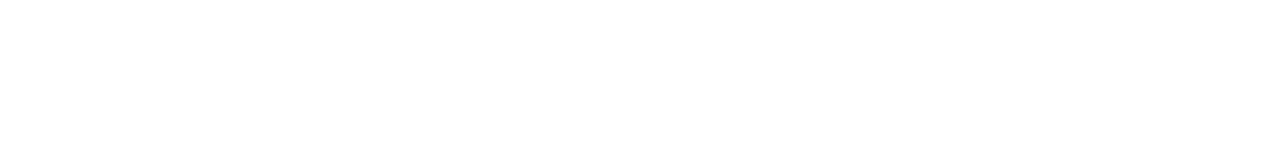
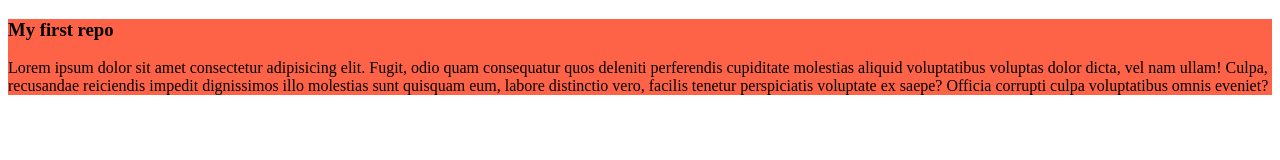
Before and after one commit to Sannidhya-Mehmud/my-first-github-repo, a plain HTML site: page index.html in a window 1280 px wide. Drawn offline with Linux system fonts and the light colour scheme.

Commit message:
first work

```diff
--- a/index.html
+++ b/index.html
@@ -4,8 +4,12 @@
     <meta charset="UTF-8">
     <meta name="viewport" content="width=device-width, initial-scale=1.0">
     <title>My First Github Repo</title>
+    <link rel="stylesheet" href="style.css">
 </head>
 <body>
-
+    <div>
+        <h3>My first repo </h3>
+        <p>Lorem ipsum dolor sit amet consectetur adipisicing elit. Fugit, odio quam consequatur quos deleniti perferendis cupiditate molestias aliquid voluptatibus voluptas dolor dicta, vel nam ullam! Culpa, recusandae reiciendis impedit dignissimos illo molestias sunt quisquam eum, labore distinctio vero, facilis tenetur perspiciatis voluptate ex saepe? Officia corrupti culpa voluptatibus omnis eveniet?</p>
+    </div>
 </body>
 </html>
--- /dev/null
+++ b/style.css
@@ -0,0 +1,3 @@
+div{
+    background-color: tomato;
+}
```
